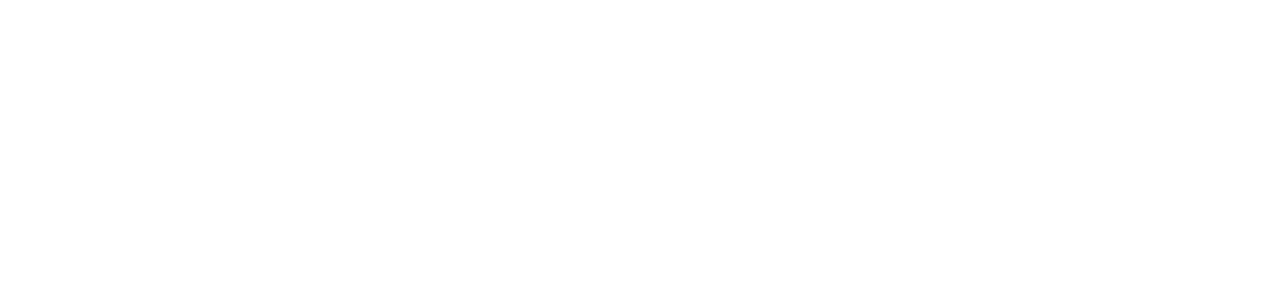
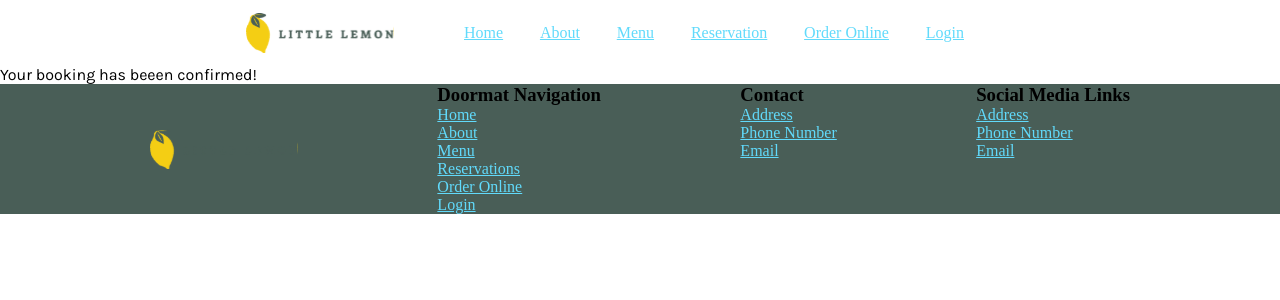
Before and after one commit to HesamMarshal/little-lemon, a React (Create React App) app: page /confirm in a window 1280 px wide. Before the commit this address had no page. Shown: the top 300 px of the page. Built offline with nearby package versions, Linux system fonts and the light colour scheme; a web font is replaced by a local one.

Commit message:
Add Confirmed Component and Page

```diff
--- a/src/App.js
+++ b/src/App.js
@@ -2,12 +2,14 @@
 import "./App.css";
 import HomePage from "./pages/HomePage";
 import BookingPage from "./pages/BookingPage";
+import ConfirmedBookingPage from "./pages/ConfirmedBookingPage";
 
 function App() {
   return (
     <Routes>
       <Route path="/" element={<HomePage />} exact="true" />
       <Route path="/booking" element={<BookingPage />} />
+      <Route path="/confirm" element={<ConfirmedBookingPage />} />
     </Routes>
   );
 }
--- /dev/null
+++ b/src/components/ConfirmedBooking.jsx
@@ -0,0 +1,5 @@
+const ConfirmedBooking = () => {
+  return <div>Your booking has beeen confirmed!</div>;
+};
+
+export default ConfirmedBooking;
--- a/src/pages/BookingPage.js
+++ b/src/pages/BookingPage.js
@@ -4,7 +4,7 @@
 
 import "./bookingPage.css";
 import { useReducer } from "react";
-import { fetchAPI } from "../api/WebApi";
+import { fetchAPI, submitAPI } from "../api/WebApi";
 
 const BookingPage = () => {
   const initializeTimes = () => {
@@ -20,6 +20,7 @@
       return { label: item, value: item };
     });
   };
+
   const initialState = initializeTimes();
   const [availableTimes, dispatch] = useReducer(updateTimes, initialState);
 
--- /dev/null
+++ b/src/pages/ConfirmedBookingPage.jsx
@@ -0,0 +1,15 @@
+import ConfirmedBooking from "../components/ConfirmedBooking";
+import Footer from "../components/Footer";
+import Header from "../components/Header";
+
+const ConfirmedBookingPage = () => {
+  return (
+    <>
+      <Header />
+      <ConfirmedBooking />
+      <Footer />
+    </>
+  );
+};
+
+export default ConfirmedBookingPage;
```
